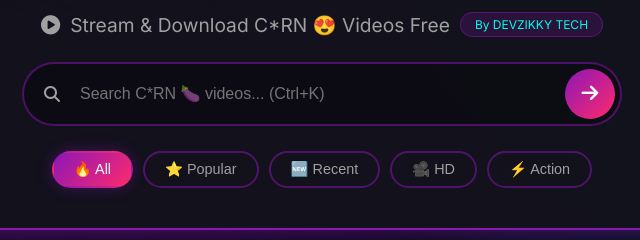
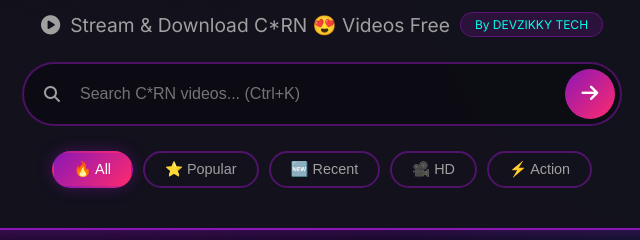
Before and after one commit to zikky0001-droid/zgenesis, a website: page public/index.html in a window 1280 px wide. Shown: the part 278-518 px from the top of the page, 318-958 px from the left. Drawn offline with Linux system fonts and the light colour scheme; no server answers.

Commit message:
Fix 1.1.6.5

```diff
--- a/public/index.html
+++ b/public/index.html
@@ -871,7 +871,7 @@
                 <div class="search-container">
                     <div class="search-wrapper">
                         <i class="fas fa-search search-icon"></i>
-                        <input type="text" id="searchInput" placeholder="Search C*RN 🍆 videos... (Ctrl+K)">
+                        <input type="text" id="searchInput" placeholder="Search C*RN videos... (Ctrl+K)">
                         <button id="searchBtn"><i class="fas fa-arrow-right"></i></button>
                     </div>
                 </div>
```
